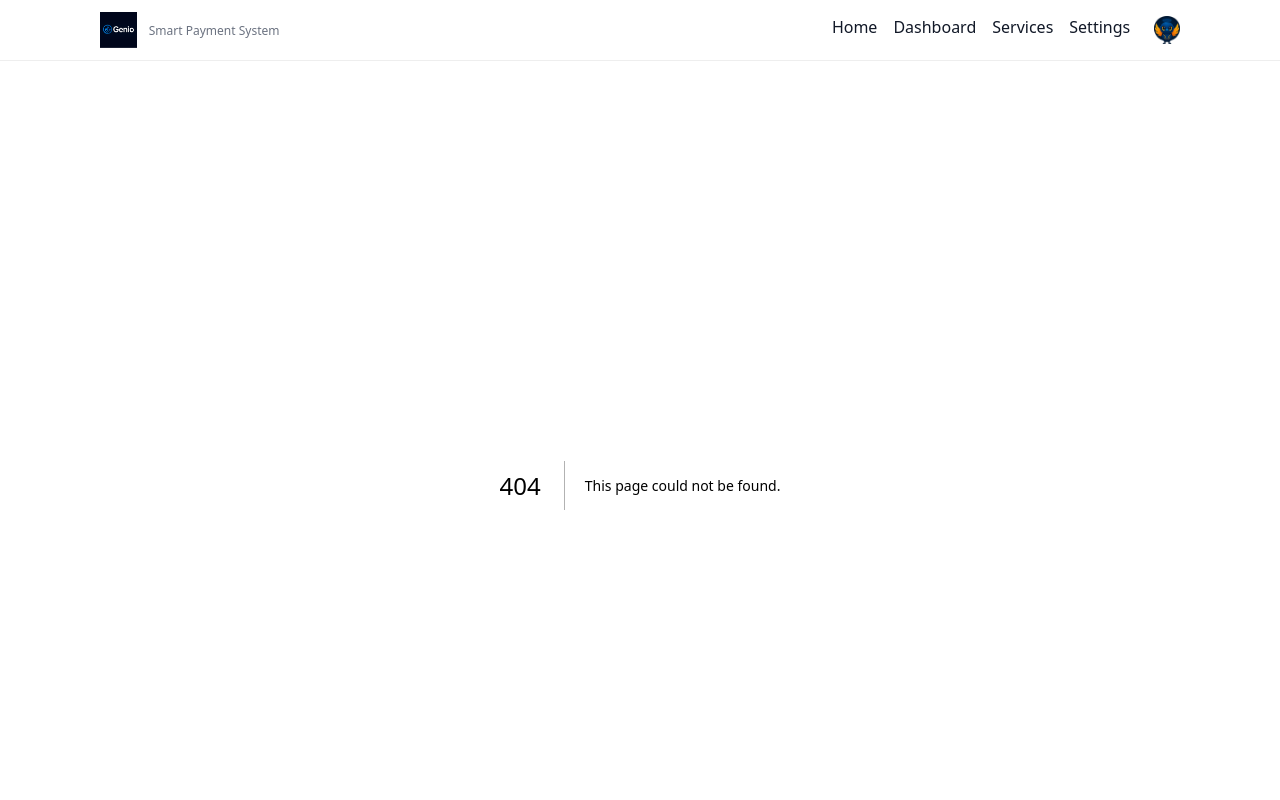
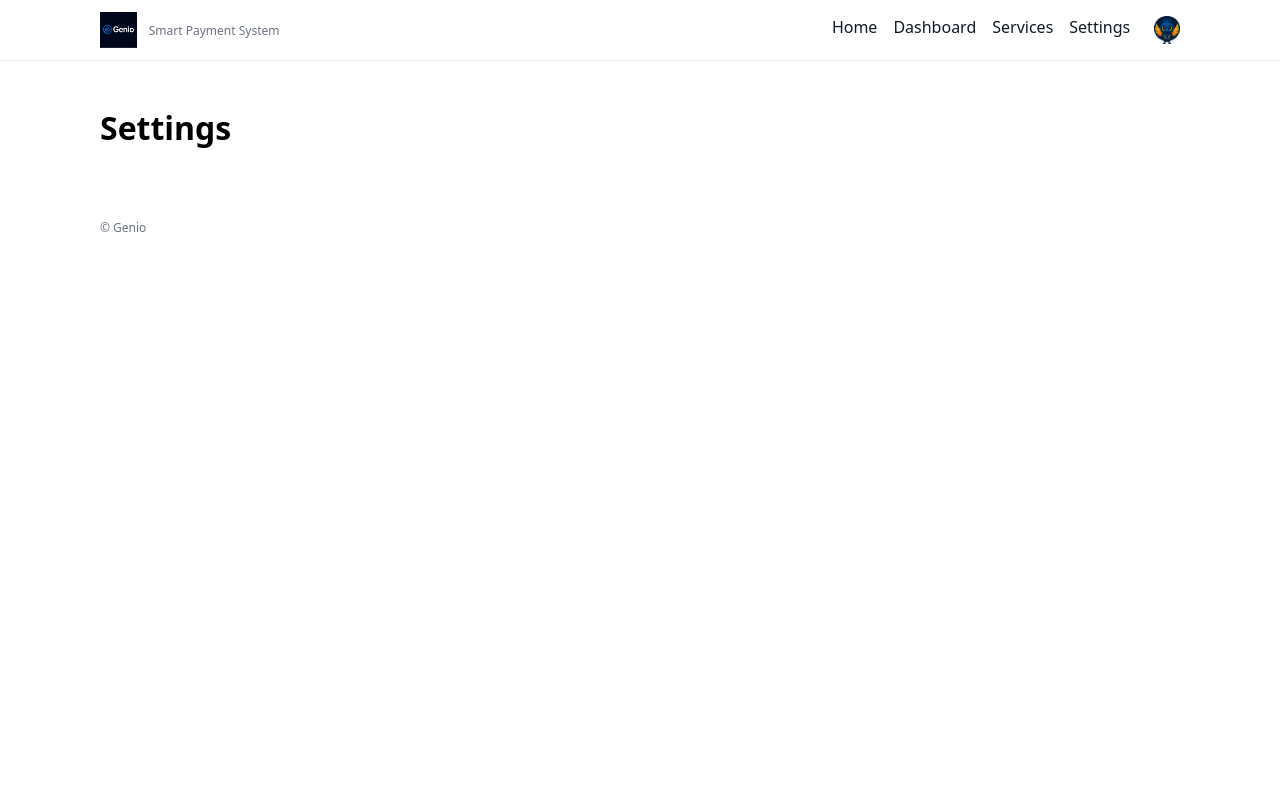
Before and after one commit to genio-ai/genio-os, a Next.js app: page /settings in a window 1280 px wide. Before the commit this address had no page. Shown: the top 800 px of the page. Built offline with nearby package versions, Linux system fonts and the light colour scheme.

Commit message:
add settings page

```diff
--- /dev/null
+++ b/app/settings/page.tsx
@@ -0,0 +1,3 @@
+export default function Settings() {
+  return <h1>Settings</h1>;
+}
```
